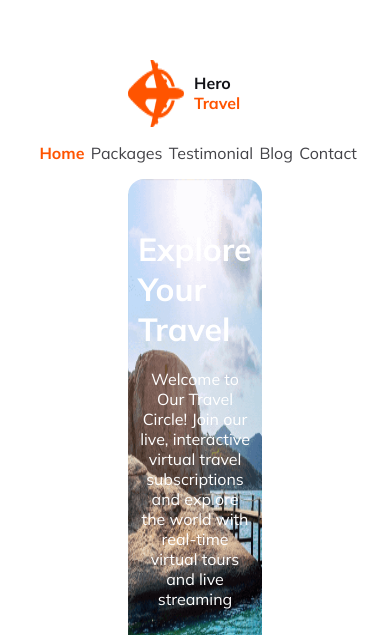
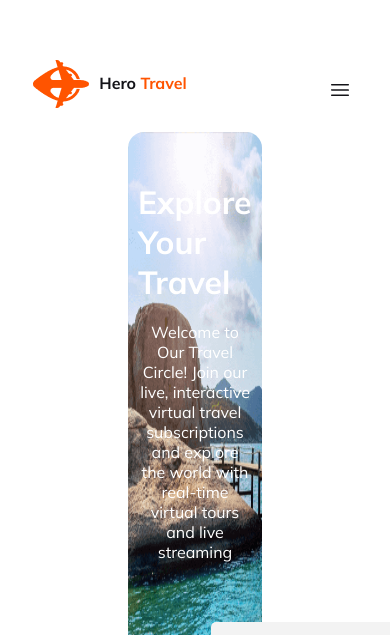
Before and after one commit to Azhar190238/Assignmnet-02, a plain HTML site: page index.html in a window 390 px wide. Shown: the top 635 px of the page. Drawn offline with Linux system fonts and the light colour scheme.

Commit message:
adding heading icon for mobile device

```diff
--- a/css/index.css
+++ b/css/index.css
@@ -23,6 +23,9 @@ nav {
 .hero{
 color:  #131318;
 font-size: 2rem;
+}
+.hidden-img{
+    display: none;
 }
 
 .nav-items {
@@ -505,15 +508,19 @@ font-size: 2rem;
         display: flex;
         gap: 10px;
         padding: 0px;
+        margin-left: -170px;
+    }
+    .hidden-img{
+        display:block;
+        position: relative;
+        left: 145px;
+        bottom:30px ;
     }
     .nav-items {
-        font-size: 1rem;
-        padding:0px;
+        display: none;
 
     }
-    .nav-items li a {
-        padding: 0.2rem;
-    }
+
 
     /* Header section styles */
     .header {
@@ -700,7 +707,7 @@ font-size: 2rem;
         background: #FF5400;
         margin-left: 140px;
         bottom: 67px;
-        right: 0px;
+        right: 10px;
         padding: 3px 0px;
 
     }
--- a/index.html
+++ b/index.html
@@ -14,9 +14,11 @@
     <header>
         <nav>
             <div class="header-heading">
+
                 <img src="images/Group 40071.png" alt="">
                 <h1 class="hero">Hero <span class="travel">Travel</span></h1>
             </div>
+            <img class="hidden-img" src="images/Frame1.png" alt="">
             <div>
                 <ul class="nav-items">
                     <li><a href=""></a> <span class="home-color">Home</span></li>
```
Also changed, not shown: images/Frame1.png (added).
